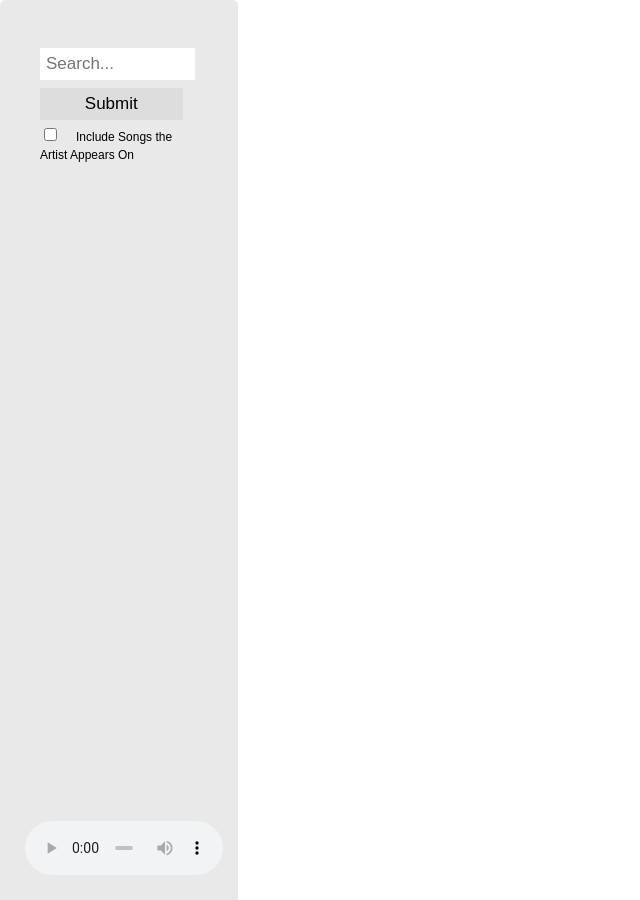
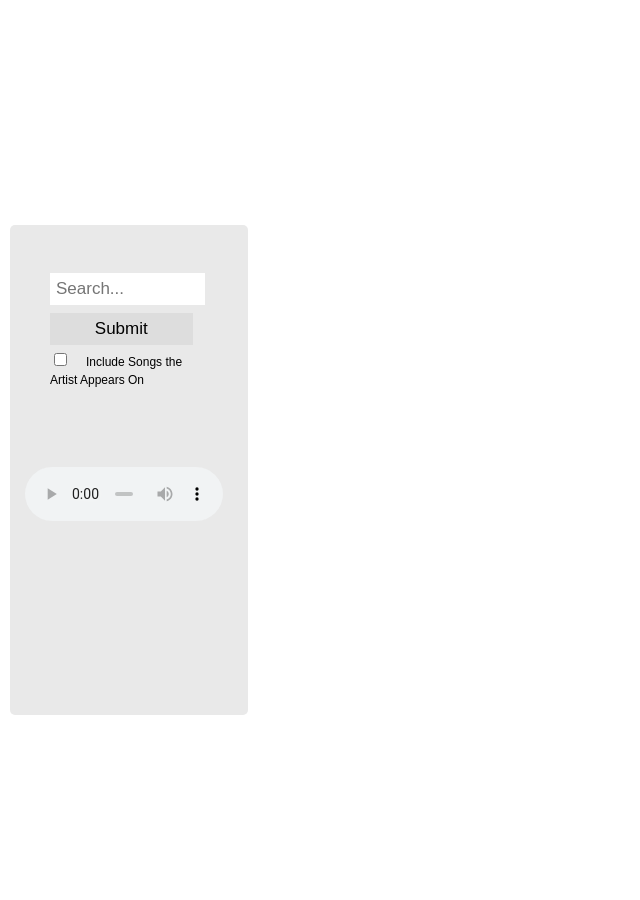
Before and after one commit to wproffi2/featured-list, a Django app: page / in a window 1280 px wide. Shown: the whole page, without its empty margins (0-640 px from the left). Run offline with Django 3.2, Linux system fonts and the light colour scheme; some libraries are stand-ins or nearby versions.

Commit message:
updated css

```diff
--- a/artist_feature/feat_artists.py
+++ b/artist_feature/feat_artists.py
@@ -73,7 +73,7 @@ class FeaturedArtists:
 
 
             data = list(set(ls))
-            #print(data)
+
             return(data)
         except Exception as e:
             return e
--- a/artist_feature/static/style.css
+++ b/artist_feature/static/style.css
@@ -25,12 +25,12 @@ div {
   }
 
 .sidenav {
-    height: 100%;
+    height: 50%;
     width: 15.5%;
     position: fixed;
     z-index: 1;
-    top: 0;
-    left: 0;
+    top: 25%;
+    left: 10px;
     background-color: #e9e9e9;
     overflow-x: hidden;
     padding-top: 20px;
@@ -89,22 +89,22 @@ div {
     margin-left: 25px;
     margin-bottom: 25px;
     margin-top: 60%;
+    padding-top: 15px;
     width: 90%;
   }
 
   .sidenav audio {
     position: fixed;
-    left: 0;
-    bottom: 0;
-    margin-left: 25px;
-    margin-bottom: 25px;
     width: 15.5%;
+    margin-top: 5%;
+    left: 25px;
+    padding-top: 15px;
   }
 
   .sidenav .preview_label {
     position: fixed;
     font-size: 20px;
-    left: 0px;
+
     bottom: 200px;
     padding: 25px;
     max-width: 250px;
```
